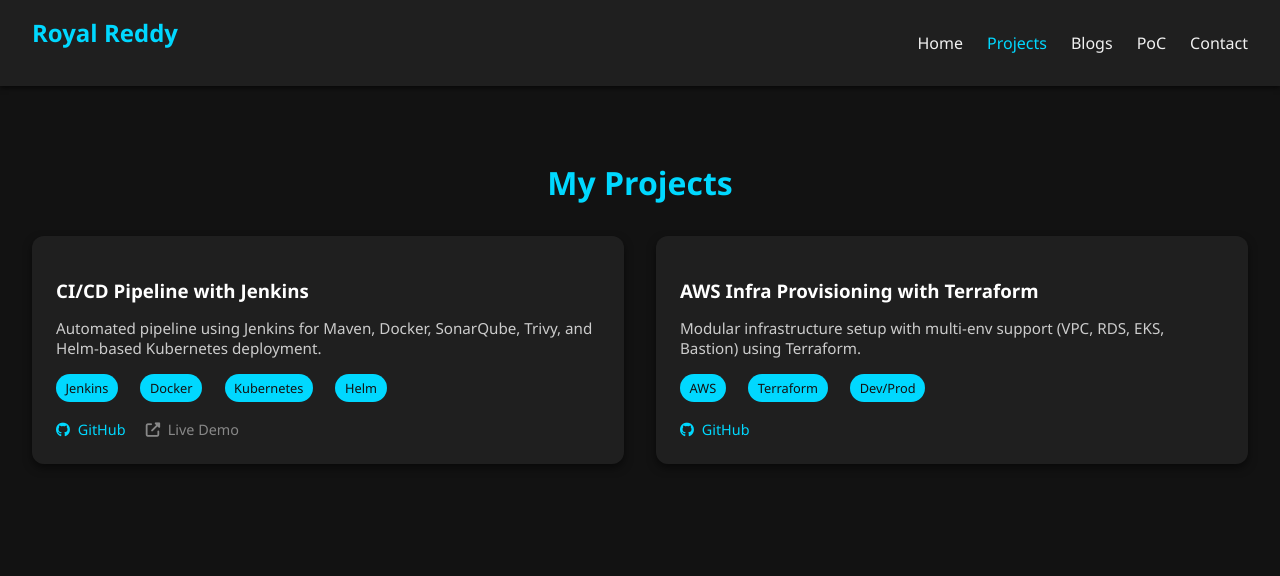
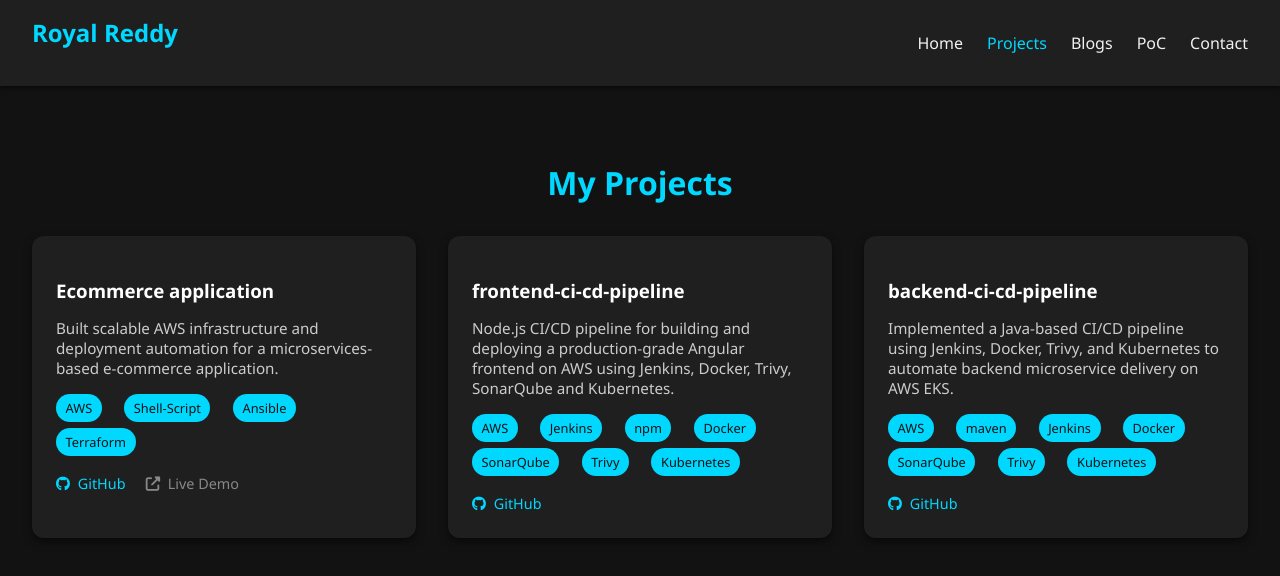
Before and after one commit to Royal-Reddy-Yaparla/Royal-Reddy-Yaparla.github.io, a plain HTML site: page projects.html in a window 1280 px wide. Drawn offline with Linux system fonts and the light colour scheme.

Commit message:
updated one

```diff
--- a/projects.html
+++ b/projects.html
@@ -30,30 +30,39 @@
 
       <!-- Project Card 1 -->
       <div class="project-card">
-        <h3>CI/CD Pipeline with Jenkins</h3>
-        <p>Automated pipeline using Jenkins for Maven, Docker, SonarQube, Trivy, and Helm-based Kubernetes deployment.</p>
+        <h3>Ecommerce application </h3>
+        <p>Built scalable AWS infrastructure and deployment automation for a microservices-based e-commerce application.</p>
         <div class="tags">
-          <span>Jenkins</span><span>Docker</span><span>Kubernetes</span><span>Helm</span>
+          <span>AWS</span><span>Shell-Script</span><span>Ansible</span><span>Terraform</span>
         </div>
         <div class="project-links">
-          <a href="https://github.com/YOUR_REPO" target="_blank"><i class="fab fa-github"></i> GitHub</a>
+          <a href="https://github.com/Royal-Reddy-Yaparla/ecommerce-application" target="_blank"><i class="fab fa-github"></i> GitHub</a>
           <a href="#" class="disabled"><i class="fas fa-external-link-alt"></i> Live Demo</a>
         </div>
       </div>
 
       <!-- Project Card 2 -->
       <div class="project-card">
-        <h3>AWS Infra Provisioning with Terraform</h3>
-        <p>Modular infrastructure setup with multi-env support (VPC, RDS, EKS, Bastion) using Terraform.</p>
+        <h3>frontend-ci-cd-pipeline</h3>
+        <p>Node.js CI/CD pipeline for building and deploying a production-grade Angular frontend on AWS using Jenkins, Docker, Trivy, SonarQube and Kubernetes.</p>
         <div class="tags">
-          <span>AWS</span><span>Terraform</span><span>Dev/Prod</span>
+          <span>AWS</span><span>Jenkins</span><span>npm</span><span>Docker</span><span>SonarQube</span><span>Trivy</span><span>Kubernetes</span>
         </div>
         <div class="project-links">
-          <a href="https://github.com/YOUR_REPO" target="_blank"><i class="fab fa-github"></i> GitHub</a>
+          <a href="https://github.com/Royal-Reddy-Yaparla/nodejs-application-CI.git" target="_blank"><i class="fab fa-github"></i> GitHub</a>
         </div>
       </div>
 
-      <!-- Add more project cards as needed -->
+      <div class="project-card">
+        <h3>backend-ci-cd-pipeline</h3>
+        <p>Implemented a Java-based CI/CD pipeline using Jenkins, Docker, Trivy, and Kubernetes to automate backend microservice delivery on AWS EKS.</p>
+        <div class="tags">
+          <span>AWS</span><span>maven</span><span>Jenkins</span><span>Docker</span><span>SonarQube</span><span>Trivy</span><span>Kubernetes</span>
+        </div>
+        <div class="project-links">
+          <a href="https://github.com/Royal-Reddy-Yaparla/java-application-CI.git" target="_blank"><i class="fab fa-github"></i> GitHub</a>
+        </div>
+      </div>
 
     </div>
   </main>
```
Also changed, not shown: blogs.html (+3 -3 lines), contact.html (+1 -1 lines), index.html (+3 -2 lines), poc.html (+7 -7 lines).
